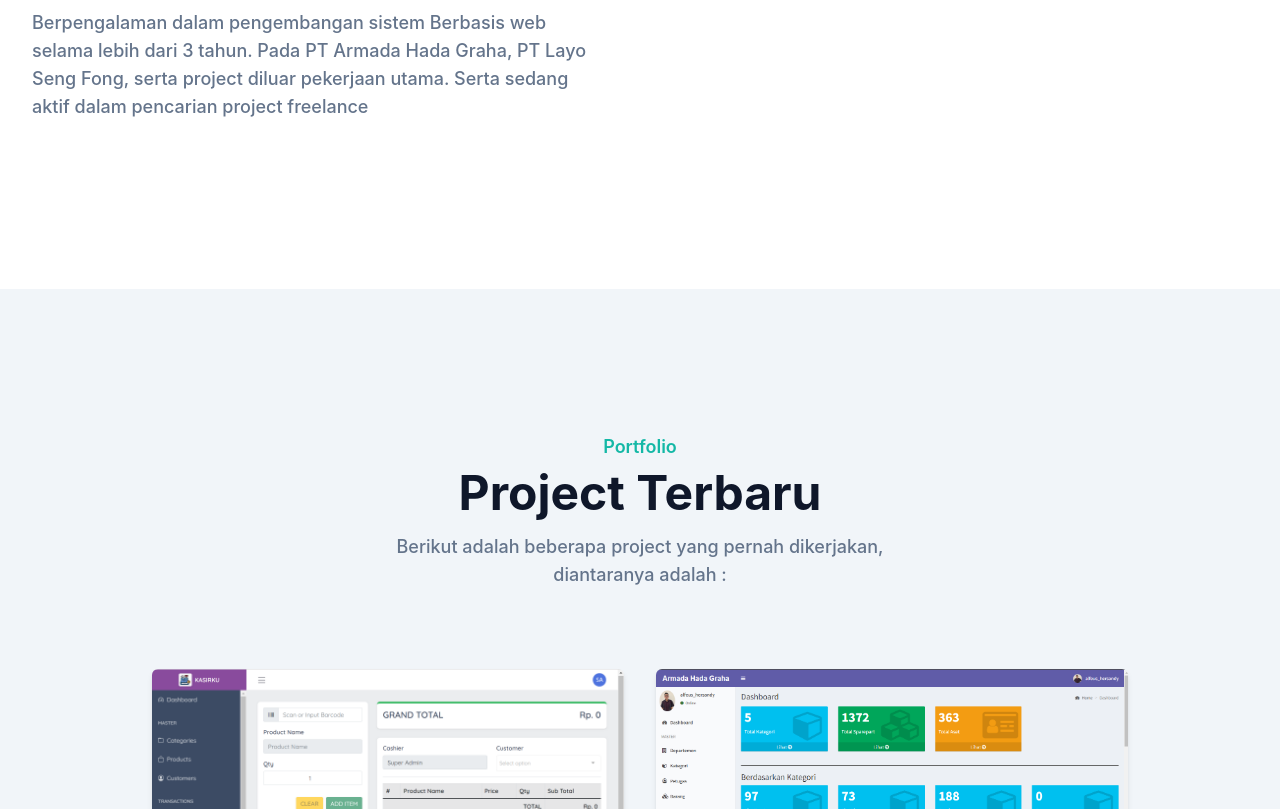
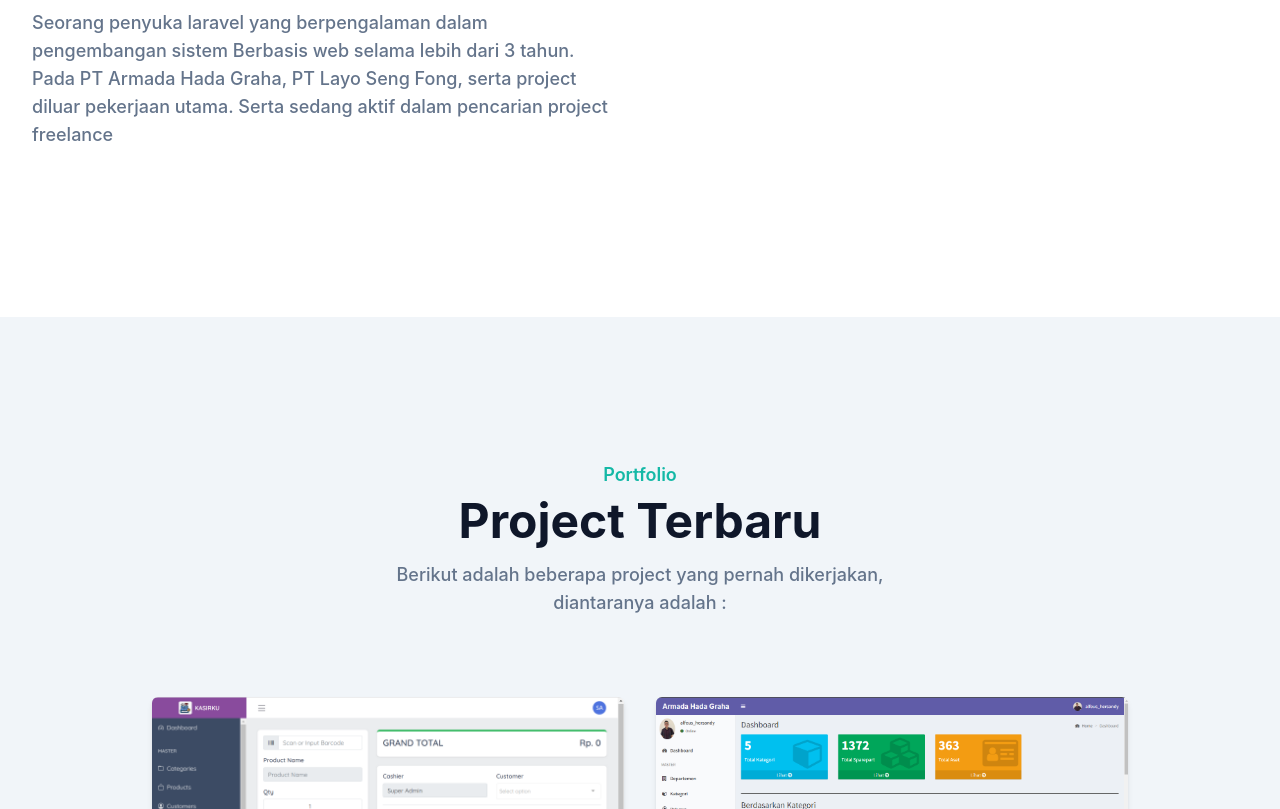
Before and after one commit to alfeushersandy/alfeushersandy.github.io, a website: page index.html in a window 1280 px wide. Shown: the part 1244-2053 px from the top of the page. Drawn offline with Linux system fonts and the light colour scheme.

Commit message:
Update index.html

```diff
--- a/index.html
+++ b/index.html
@@ -106,7 +106,7 @@
           <div class="mb-10 w-full px-4 lg:w-1/2">
             <h4 class="mb-3 text-lg font-bold uppercase text-primary">Tentang Saya</h4>
             <h2 class="mb-5 max-w-md text-3xl font-bold text-dark dark:text-white lg:text-4xl">Web Developer & IT Programmer</h2>
-            <p class="max-w-xl text-base font-medium text-secondary lg:text-lg">Berpengalaman dalam pengembangan sistem Berbasis web selama lebih dari 3 tahun. Pada PT Armada Hada Graha, PT Layo Seng Fong, serta project diluar pekerjaan utama. Serta sedang aktif dalam pencarian project freelance</p>
+            <p class="max-w-xl text-base font-medium text-secondary lg:text-lg">Seorang penyuka laravel yang berpengalaman dalam pengembangan sistem Berbasis web selama lebih dari 3 tahun. Pada PT Armada Hada Graha, PT Layo Seng Fong, serta project diluar pekerjaan utama. Serta sedang aktif dalam pencarian project freelance</p>
           </div>
           <div class="w-full px-4 lg:w-1/2">
             <h3 class="mb-4 text-2xl font-semibold text-dark dark:text-white lg:pt-10 lg:text-3xl">Mari berteman</h3>
```
